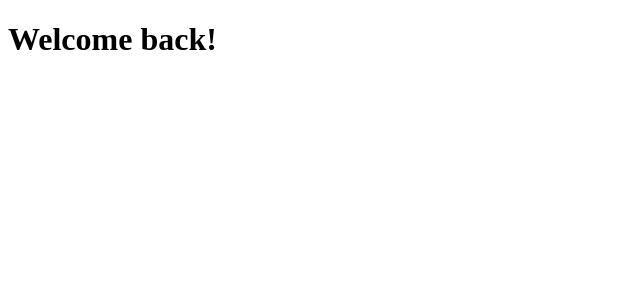
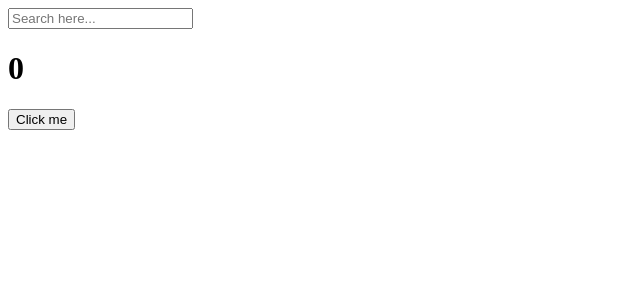
Before and after one commit to gunho30811/React.js, a React (Create React App) app in the folder ReactApp/: page / in a window 1280 px wide. Shown: the top 300 px of the page, without its empty margins (0-640 px from the left). Built offline with nearby package versions, Linux system fonts and the light colour scheme.

Commit message:
2022-11-01 17:01
React.js 정리 및 6.4# 끝 7# 가야함.

```diff
--- a/ReactApp/package.json
+++ b/ReactApp/package.json
@@ -6,6 +6,7 @@
     "@testing-library/jest-dom": "^5.16.5",
     "@testing-library/react": "^13.4.0",
     "@testing-library/user-event": "^13.5.0",
+    "prop-types": "^15.8.1",
     "react": "^18.2.0",
     "react-dom": "^18.2.0",
     "react-scripts": "5.0.1",
--- a/ReactApp/src/App.js
+++ b/ReactApp/src/App.js
@@ -1,9 +1,34 @@
+import { useState, useEffect } from 'react';
+
 function App() {
-   return (
-      <div>
-         <h1>Welcome back!</h1>
-      </div>
-   );
+	const [counter, setValue] = useState(0);
+	const [keyword, setKeyword] = useState('');
+	const onClick = () => setValue(prev => prev + 1);
+	const onChange = e => setKeyword(e.target.value);
+	useEffect(() => {
+		if (counter !== 0) console.log('counter', counter);
+	}, [counter]);
+	useEffect(() => {
+		if (keyword !== '' && keyword.length > 5) {
+			console.log('SEARCH FOR', keyword);
+		}
+	}, [keyword]);
+	useEffect(() => {
+		console.log('CALL THE API....');
+	}, []);
+
+	return (
+		<div>
+			<input
+				value={keyword}
+				onChange={onChange}
+				type='text'
+				placeholder='Search here...'
+			/>
+			<h1>{counter}</h1>
+			<button onClick={onClick}>Click me</button>
+		</div>
+	);
 }
 
 export default App;
--- /dev/null
+++ b/ReactApp/src/App.module.css
@@ -0,0 +1,6 @@
+.title {
+   font-family: system-ui, -apple-system, BlinkMacSystemFont, 'Segoe UI', Roboto, Oxygen, Ubuntu, Cantarell, 'Open Sans',
+      'Helvetica Neue', sans-serif;
+   font-size: 18px;
+   color: blueviolet;
+}
--- /dev/null
+++ b/ReactApp/src/Button.module.css
@@ -0,0 +1,4 @@
+.btn {
+   color: white;
+   background-color: tomato;
+}
--- a/ReactApp/src/index.js
+++ b/ReactApp/src/index.js
@@ -3,11 +3,7 @@
 import App from './App';
 
 const root = ReactDOM.createRoot(document.getElementById('root'));
-root.render(
-   <React.StrictMode>
-      <App />
-   </React.StrictMode>,
-);
+root.render(<App />);
 
 // If you want to start measuring performance in your app, pass a function
 // to log results (for example: reportWebVitals(console.log))
```
Also changed, not shown: ReactApp/src/Button.js (added, +11 -0 lines), 2 other files (tests, documents, lock files or other folders).
